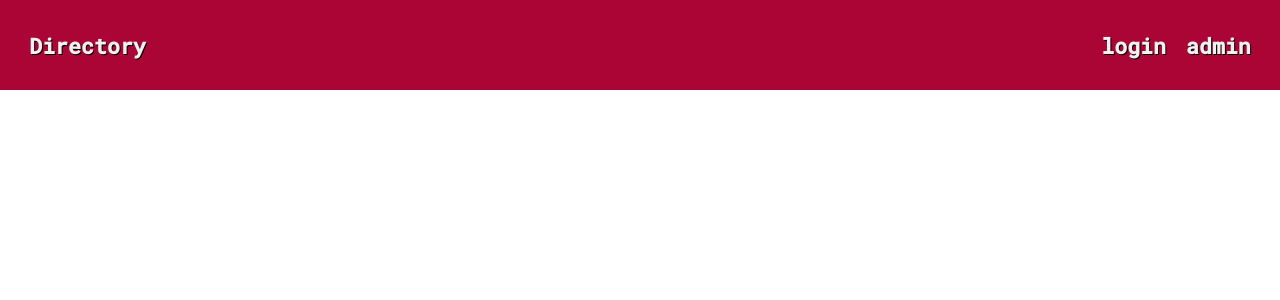
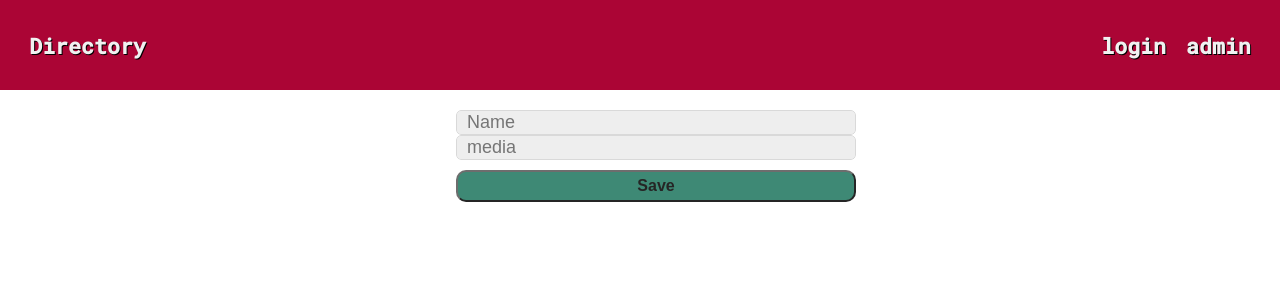
Before and after one commit to Tfauves/Creative-DirectoryFrontEnd, a React (Create React App) app: page /updatePro in a window 1280 px wide. Shown: the top 300 px of the page. Built offline with nearby package versions, Linux system fonts and the light colour scheme.

Commit message:
update profile form and component

```diff
--- a/src/components/Profile/Profile.js
+++ b/src/components/Profile/Profile.js
@@ -34,7 +34,7 @@
   const navigate = useNavigate();
   const displayProfile = () => {
     const onClick = () => {
-      navigate("/media");
+      navigate("/updatePro");
     };
     return (
       <Fragment>
@@ -66,7 +66,7 @@
               }}
             >
               Artist Media
-              <AdvButton onClick={onClick}>add media</AdvButton>
+              <AdvButton onClick={onClick}>update profile</AdvButton>
               {/* todo need to bring in rest of info */}
             </h1>
             {/* <h2>{owner.media.type}</h2> */}
--- /dev/null
+++ b/src/components/Profile/UpdateProfile.js
@@ -0,0 +1,48 @@
+import React, { useState, useContext } from "react";
+import { useNavigate } from "react-router-dom";
+import axios from "axios";
+import { AuthContext } from "../Providers/AuthProvider";
+import { apiHost } from "../../config";
+import UpdateProfileForm from "./UpdateProfileForm";
+
+const UpdatedProfile = () => {
+  let navigate = useNavigate();
+
+  const [query, setQuery] = useState({
+    name: "",
+    media: "",
+  });
+
+  const [auth] = useContext(AuthContext);
+
+  const updateForm = (field, value) => {
+    setQuery({
+      ...query,
+      [field]: value,
+    });
+  };
+
+  const onSubmit = async (token) => {
+    const data = query;
+    data.avatar = { url: data.avatar };
+    try {
+      const res = await axios.put(`${apiHost}/api/profile/`, data, {
+        headers: {
+          Authorization: `Bearer ${auth.token}`,
+        },
+      });
+      navigate("/profile");
+    } catch (err) {
+      alert(err.response.data.message);
+    }
+  };
+
+  return (
+    <UpdateProfileForm
+      query={query}
+      updateForm={updateForm}
+      onSubmit={onSubmit}
+    />
+  );
+};
+export default UpdatedProfile;
--- /dev/null
+++ b/src/components/Profile/UpdateProfileForm.js
@@ -0,0 +1,52 @@
+import React from "react";
+import InlineInputContainer from "../common/InlineInputContainer";
+import AdvButton from "../common/AdvButton";
+import Form from "../common/Form";
+import Input from "../common/Input";
+
+const UpdateProfileForm = (props) => {
+  const { updateForm, onSubmit } = props;
+
+  const handleChange = (e) => {
+    updateForm(e.target.id, e.target.value);
+  };
+
+  const handleSubmit = (e) => {
+    onSubmit(e);
+  };
+
+  return (
+    <div>
+      <h1>Edit Profile</h1>
+      <Form
+        onSubmit={handleSubmit}
+        style={{
+          maxWidth: "800px",
+          width: "100%",
+        }}
+      >
+        <InlineInputContainer>
+          <Input
+            id="name"
+            placeholder="Name"
+            onChange={handleChange}
+            // value={query.name}
+          />
+        </InlineInputContainer>
+        <InlineInputContainer>
+          <Input id="media" placeholder="media" onChange={handleChange} />
+        </InlineInputContainer>
+        <AdvButton
+          style={{ marginTop: "10px" }}
+          variant="primary"
+          size="lg"
+          type="submit"
+        >
+          Save
+        </AdvButton>
+      </Form>
+    </div>
+  );
+};
+
+export default UpdateProfileForm;
--- a/src/components/Routers/AppRouter.js
+++ b/src/components/Routers/AppRouter.js
@@ -6,6 +6,7 @@
 import NavBar from "../Navbar/NavBar";
 import Profile from "../Profile/Profile";
 import Artists from "./../Profile/Artists";
+import UpdatedProfile from "../Profile/UpdateProfile";
 
 const AppRouter = () => {
   return (
@@ -19,6 +20,7 @@
           <Route path="/profile" element={<Profile />} />
           <Route path="/profile/:ownId" element={<Profile />} />
           <Route path="/artists" element={<Artists />} />
+          <Route path="/updatePro" element={<UpdatedProfile />} />
         </Routes>
       </div>
     </div>
```
Also changed, not shown: src/components/MediaForm.js (deleted, +0 -55 lines).
